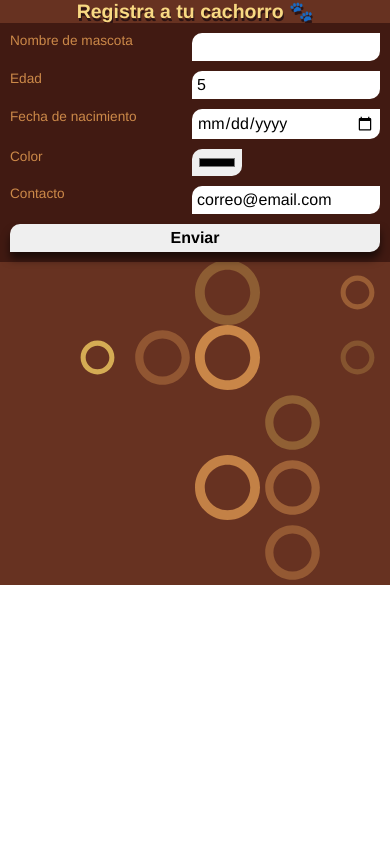
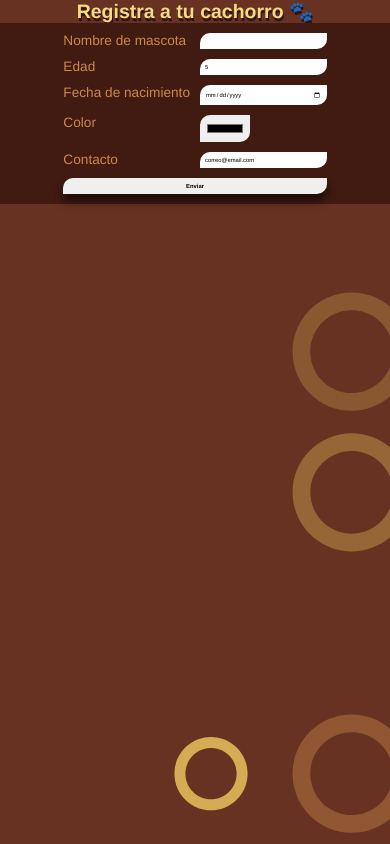
Before and after one commit to juan-mc/Curso_f, a plain HTML site: page MOD_JS/Clase 15/Ej_registro/index.html in a window 390 px wide. Drawn offline with Linux system fonts and the light colour scheme.

Commit message:
Resgistro de perros mod

```diff
--- a/MOD_JS/Clase 15/Ej_registro/css/style.css
+++ b/MOD_JS/Clase 15/Ej_registro/css/style.css
@@ -48,6 +48,7 @@ form #send:hover{
 input{
     font-size: medium;
     padding: 5px;
+    font-size:1.5vw ;
     border: none;
     border-top-left-radius: 10px;
     border-top-right-radius: 0px;
@@ -95,3 +96,8 @@ section#mostrar div.tarjeta .imgcont{
     display: flex;
     justify-content: center;
 }
+@media (max-width: 625px){
+    body{
+        background-size: 100vh;
+    }
+}
```
